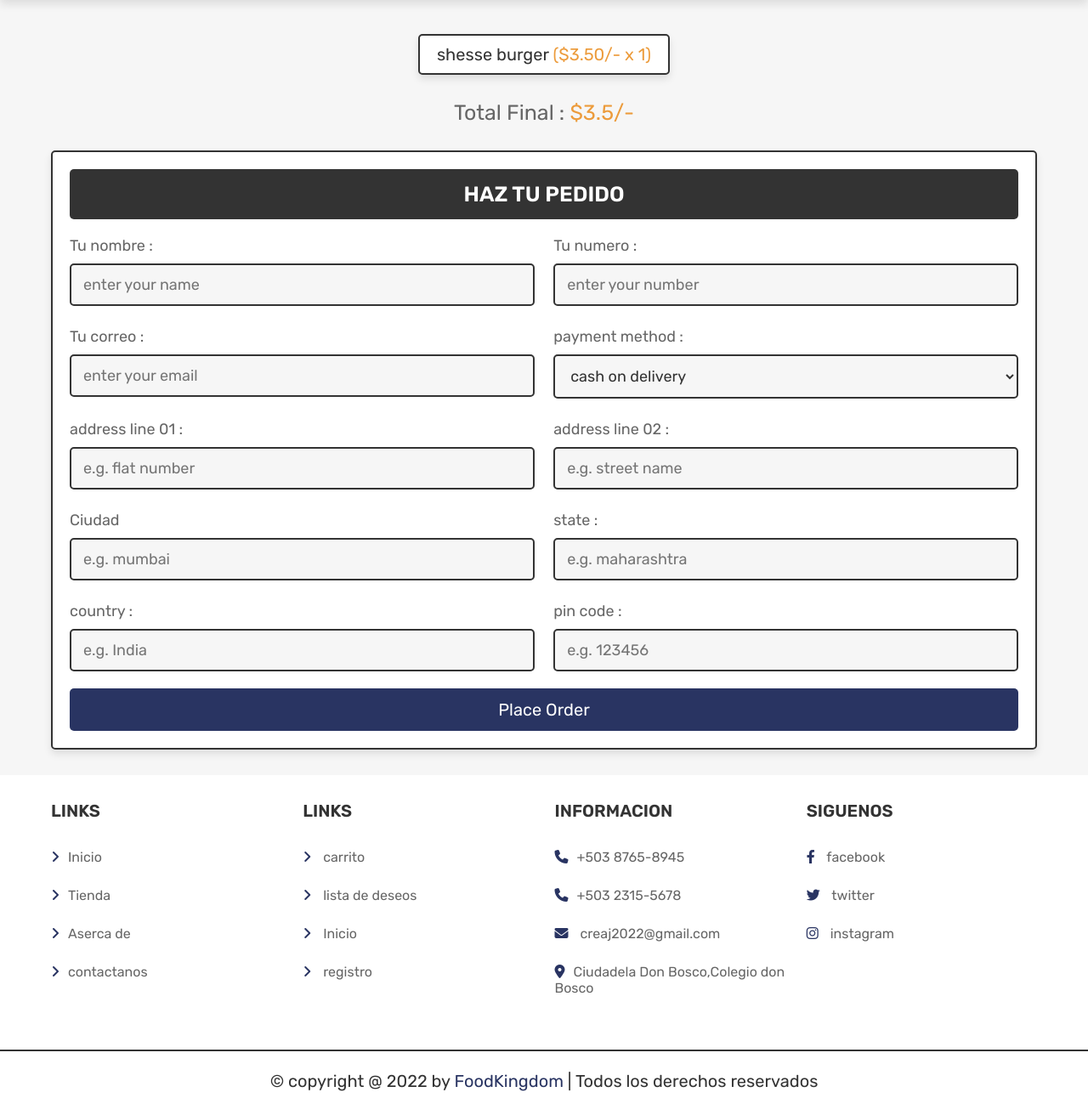
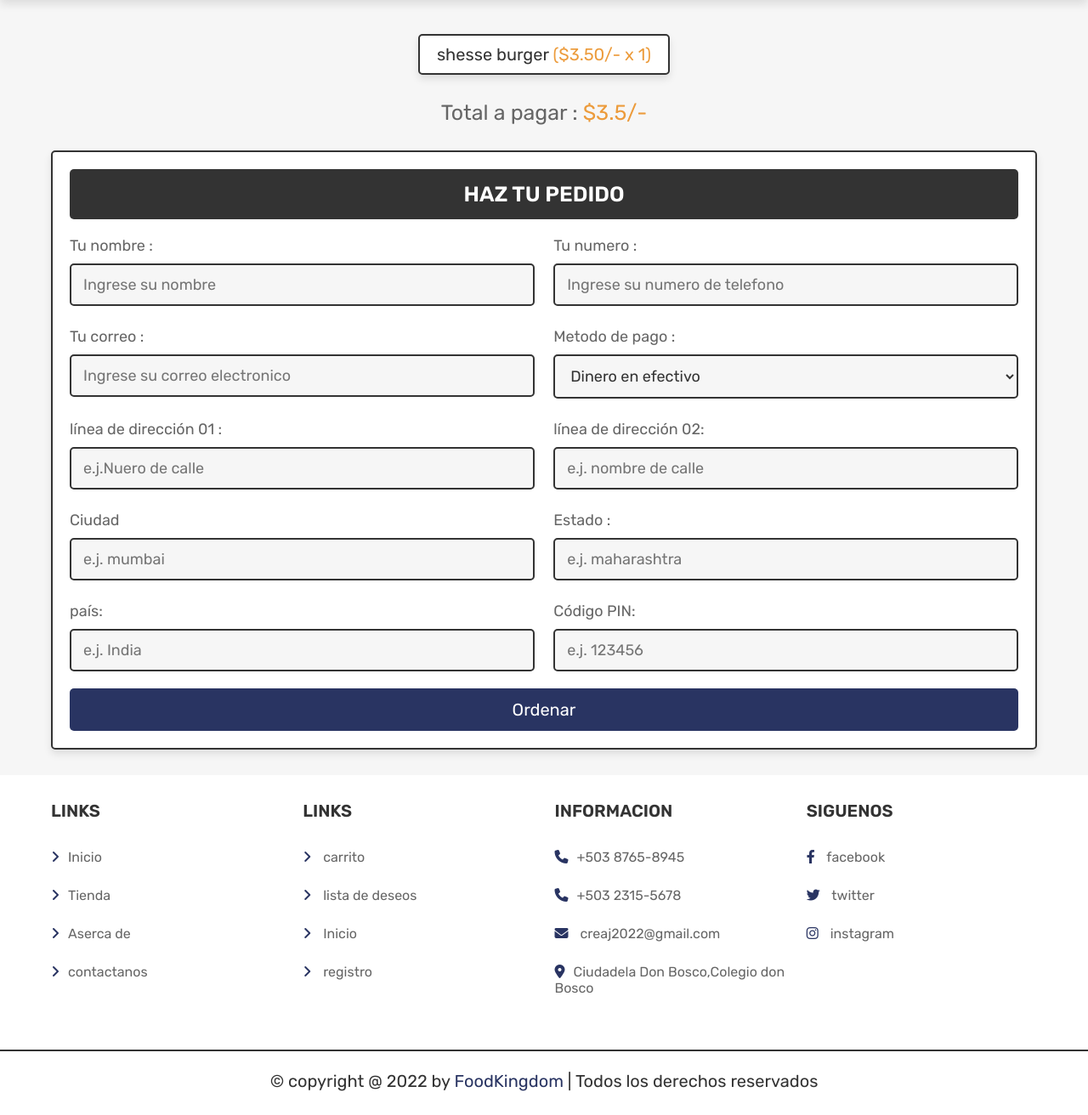
Before and after one commit to Foodcdb/CREAJ, a PHP site: page /checkout.php in a window 1280 px wide. Shown: the part 69-1381 px from the top of the page at 85% size. Run offline with PHP 8.4, Linux system fonts and the light colour scheme; a user stored in the database is signed in; data comes from the database, SQL or seed files in the repository; data that the repository does not hold is empty; some libraries are stand-ins or nearby versions.

Commit message:
update checkout.php
Traduccion de checkout

```diff
--- a/checkout.php
+++ b/checkout.php
@@ -95,7 +95,7 @@ if(isset($_POST['order'])){
       echo '<p class="empty">Tu carrito esta vacio¡</p>';
    }
    ?>
-   <div class="grand-total">Total Final : <span>$<?= $cart_grand_total; ?>/-</span></div>
+   <div class="grand-total">Total a pagar : <span>$<?= $cart_grand_total; ?>/-</span></div>
 </section>
 
 <section class="checkout-orders">
@@ -107,52 +107,52 @@ if(isset($_POST['order'])){
       <div class="flex">
          <div class="inputBox">
             <span>Tu nombre :</span>
-            <input type="text" name="name" placeholder="enter your name" class="box" required>
+            <input type="text" name="name" placeholder="Ingrese su nombre" class="box" required>
          </div>
          <div class="inputBox">
             <span>Tu numero :</span>
-            <input type="number" name="number" placeholder="enter your number" class="box" required>
+            <input type="number" name="number" placeholder="Ingrese su numero de telefono" class="box" required>
          </div>
          <div class="inputBox">
             <span>Tu correo :</span>
-            <input type="email" name="email" placeholder="enter your email" class="box" required>
+            <input type="email" name="email" placeholder="Ingrese su correo electronico" class="box" required>
          </div>
          <div class="inputBox">
-            <span>payment method :</span>
+            <span>Metodo de pago :</span>
             <select name="method" class="box" required>
-               <option value="cash on delivery">cash on delivery</option>
-               <option value="credit card">credit card</option>
-               <option value="paytm">paytm</option>
+               <option value="cash on delivery">Dinero en efectivo</option>
+               <option value="credit card">Tarjeta de credito</option>
+               <option value="paytm">Criptomoneda</option>
                <option value="paypal">paypal</option>
             </select>
          </div>
          <div class="inputBox">
-            <span>address line 01 :</span>
-            <input type="text" name="flat" placeholder="e.g. flat number" class="box" required>
+            <span>línea de dirección 01 :</span>
+            <input type="text" name="flat" placeholder="e.j.Nuero de calle" class="box" required>
          </div>
          <div class="inputBox">
-            <span>address line 02 :</span>
-            <input type="text" name="street" placeholder="e.g. street name" class="box" required>
+            <span>línea de dirección 02:</span>
+            <input type="text" name="street" placeholder="e.j. nombre de calle" class="box" required>
          </div>
          <div class="inputBox">
             <span>Ciudad</span>
-            <input type="text" name="city" placeholder="e.g. mumbai" class="box" required>
+            <input type="text" name="city" placeholder="e.j. mumbai" class="box" required>
          </div>
          <div class="inputBox">
-            <span>state :</span>
-            <input type="text" name="state" placeholder="e.g. maharashtra" class="box" required>
+            <span>Estado :</span>
+            <input type="text" name="state" placeholder="e.j. maharashtra" class="box" required>
          </div>
          <div class="inputBox">
-            <span>country :</span>
-            <input type="text" name="country" placeholder="e.g. India" class="box" required>
+            <span>país:</span>
+            <input type="text" name="country" placeholder="e.j. India" class="box" required>
          </div>
          <div class="inputBox">
-            <span>pin code :</span>
-            <input type="number" min="0" name="pin_code" placeholder="e.g. 123456" class="box" required>
+            <span>Código PIN:</span>
+            <input type="number" min="0" name="pin_code" placeholder="e.j. 123456" class="box" required>
          </div>
       </div>
 
-      <input type="submit" name="order" class="btn <?= ($cart_grand_total > 1)?'':'disabled'; ?>" value="place order">
+      <input type="submit" name="order" class="btn <?= ($cart_grand_total > 1)?'':'disabled'; ?>" value="ordenar">
 
    </form>
 
```
